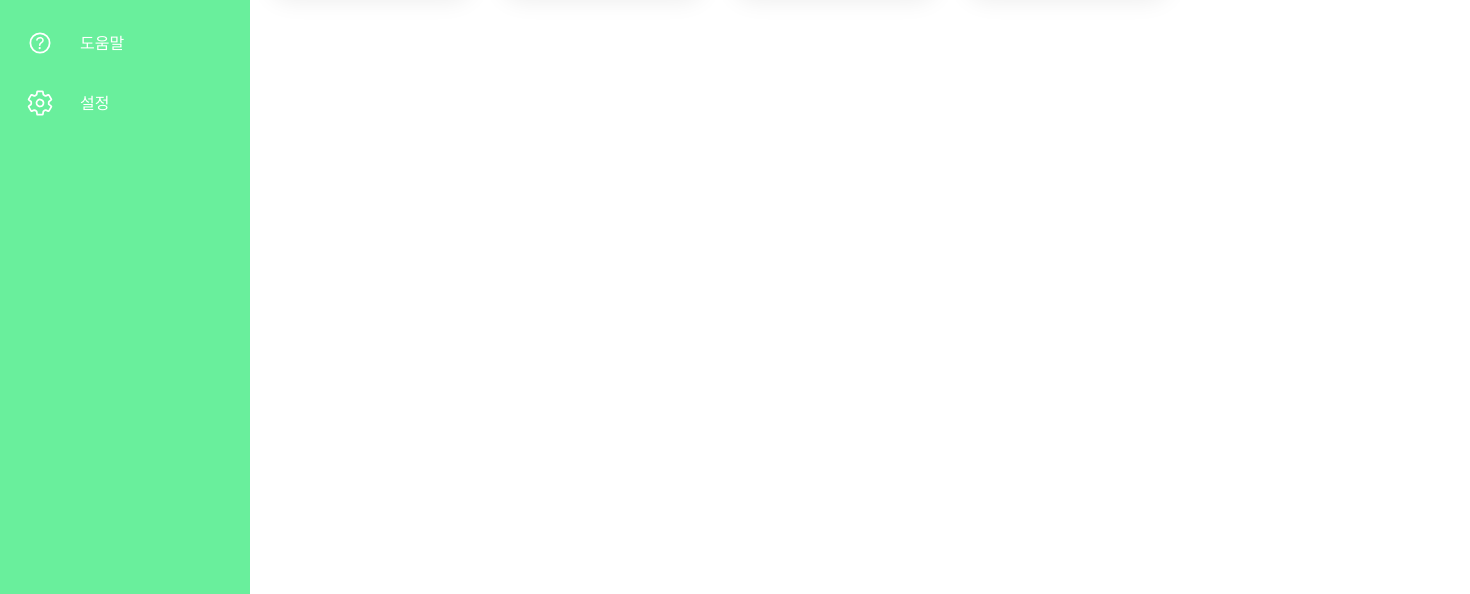
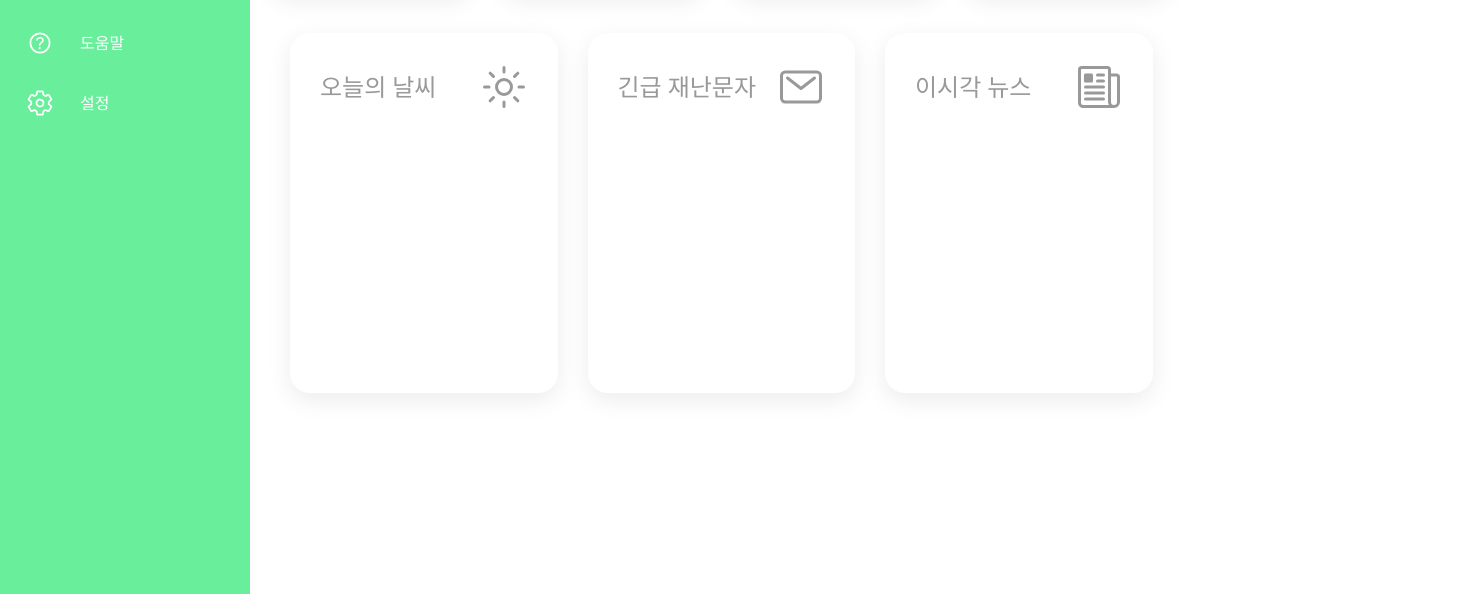
Before and after one commit to khjkr/DailyEvent, an Electron app: page index.html in a window 1200 px wide. Shown: the part 206-800 px from the top of the page, 1470 px wide, since content can reach past the window. Drawn offline with nearby package versions, Linux system fonts and the light colour scheme.

Commit message:
weather, alert, news board add

```diff
--- a/asset/css/style.css
+++ b/asset/css/style.css
@@ -211,3 +211,36 @@ body {
   margin-left: 15px;
   color: var(--black2)
 }
+
+.cardBox2 {
+  position: relative;
+  left: 270px;
+  height: 400px;
+  padding: 20px;
+  top: 50px;
+  display: grid;
+  grid-template-columns: repeat(4, 1fr);
+  grid-gap: 30px;
+}
+
+.cardBox2 .card2 {
+  position: relative;
+  background: var(--white);
+  padding: 30px;
+  border-radius: 20px;
+  display: flex;
+  justify-content: space-between;
+  box-shadow: 0 7px 25px rgba(0, 0, 0, 0.08);
+}
+
+.cardBox2 .card2 .cardName {
+  color: var(--black2);
+  font-size: 1.5em;
+  margin-top: 5px;
+}
+
+.cardBox2 .card2 .iconBx {
+  font-size: 3em;
+  margin-left: 15px;
+  color: var(--black2)
+}
--- a/index.html
+++ b/index.html
@@ -93,6 +93,33 @@
         </div>
       </div>
 
+      <div class="cardBox2">
+        <div class="card2">
+          <div>
+            <div class="cardName">오늘의 날씨</div>
+          </div>
+          <div class="iconBx">
+            <ion-icon name="sunny-outline"></ion-icon>
+          </div>
+        </div>
+        <div class="card2">
+          <div>
+            <div class="cardName">긴급 재난문자</div>
+          </div>
+          <div class="iconBx">
+            <ion-icon name="mail-outline"></ion-icon>
+          </div>
+        </div>
+        <div class="card2">
+          <div>
+            <div class="cardName">이시각 뉴스</div>
+          </div>
+          <div class="iconBx">
+            <ion-icon name="newspaper-outline"></ion-icon>
+          </div>
+        </div>
+      </div>
+
     </div>
 
     <script type="module" src="https://unpkg.com/ionicons@5.5.2/dist/ionicons/ionicons.esm.js"></script>
```
